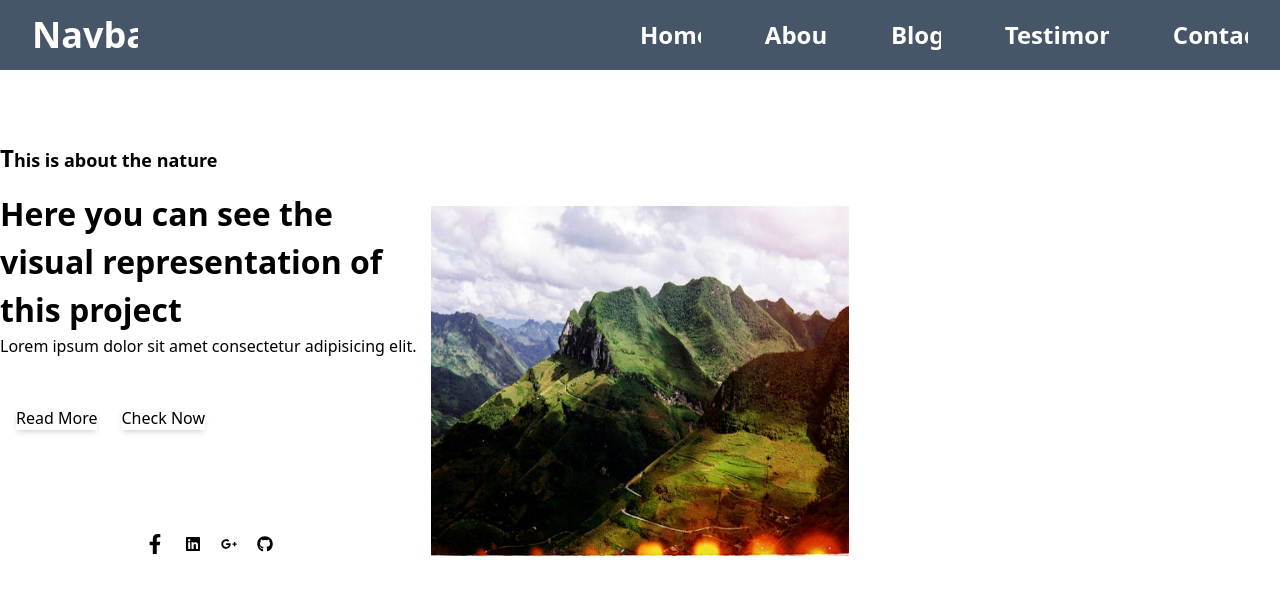
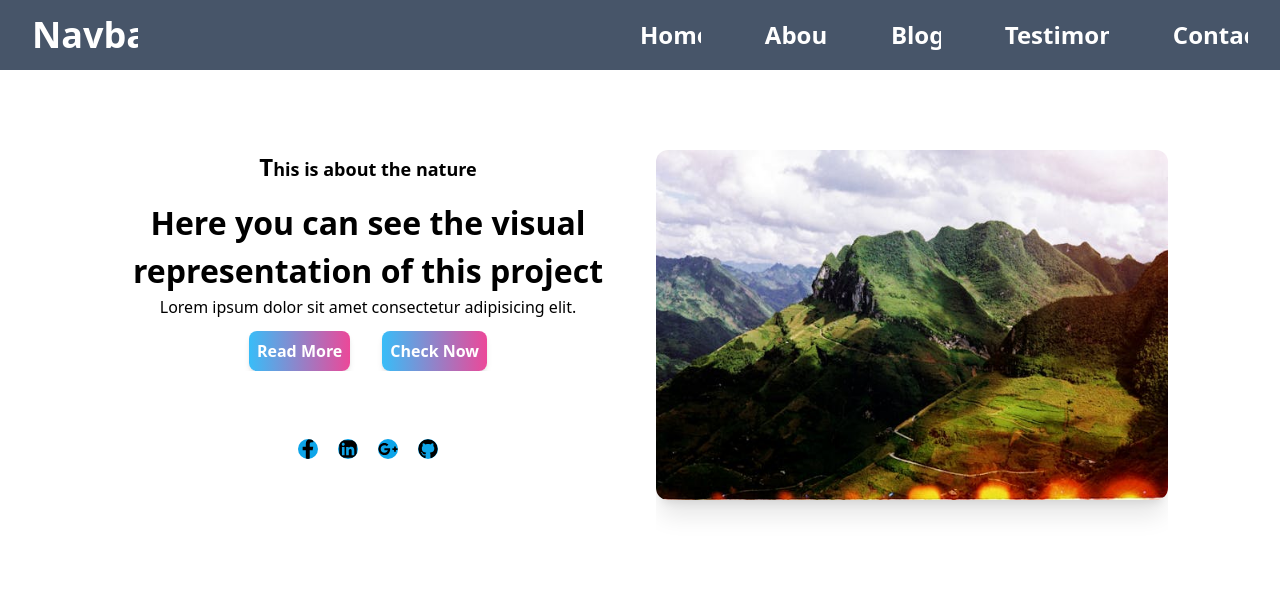
Before and after one commit to neelendrareddy9001/json_webtoken-authentication, a React (Create React App) app in the folder client/: page / in a window 1280 px wide. Shown: the top 594 px of the page. Built offline with nearby package versions, Linux system fonts and the light colour scheme.

Commit message:
new styles modified

```diff
--- a/client/src/Components/Home/Home.jsx
+++ b/client/src/Components/Home/Home.jsx
@@ -7,17 +7,20 @@ import { FaGithub } from "react-icons/fa";
 import {motion} from 'framer-motion'
 
 
+import {Link} from 'react-router-dom';
+
+
 const Home = () => {
   return (
     <section className='section-container mx-auto home min-h-[70vh]'>
       {/* //flex gap-12 items-center justify-between mdd:flex-col */}
       <div className=' section-grid'>
-        <div className='sm:text-center'>
+        <div className=' text-center flex justify-center flex-col'>
           <motion.h1
             initial={{ opacity: 0, translateX: '-200px' }}
             animate={{ opacity: 1, translateX: '0px' }}
             transition={{
-              duration: 0.4,
+              duration: 0.6,
               delay: 0.5,
               ease: [0, 0.71, 0.2, 1.01],
             }}
@@ -27,15 +30,15 @@ const Home = () => {
             animate={{ opacity: 1, translateX: '0px' }}
             transition={{
               duration: 0.8,
-              delay: 0.7,
+              delay: 0.9,
               ease: [0, 0.71, 0.2, 1.01],
             }}
           >Here you can see the visual representation of this project</motion.h4>
           <p>
             Lorem ipsum dolor sit amet consectetur adipisicing elit.
           </p>
-          <div className="btns flex py-12 gap-6 p-4 sm:flex-col sm:gap-3">
-            <button className='btn shadow-md'>Read More</button>
+          <div className="btns">
+            <button className='btn shadow-md'><Link to='/'>Read More</Link></button>
             <button className="btn shadow-md">Check Now</button>
           </div>
           <div className="social-icons flex items-center justify-center gap-5 py-14">
@@ -46,7 +49,7 @@ const Home = () => {
           </div>
         </div>
          <div className='py-20'>
-          <img src={ImgPex} alt="" className='w-[520px] h-[350px]'  />
+          <img src={ImgPex} alt="" className='w-[520px] h-[350px] rounded-xl hover:border-2 shadow-xl'  />
         </div>
       </div>
     </section>
--- a/client/src/index.css
+++ b/client/src/index.css
@@ -36,13 +36,16 @@ body {
 /* section */
 @layer components {
   .section-container {
-    @apply py-14
+    @apply px-28
   }
 }
+
+/* grid */
 @layer components {
   .section-grid {
-    @apply grid md:grid-cols-3 gap-3
+    @apply grid md:grid-cols-2 gap-8
   }
+
   .item-img {
     @apply w-28 h-28 rounded-full bg-black
   }
@@ -104,3 +107,17 @@ ul li a:hover{
     @apply text-blue-500 bg-black
   }
 }
+
+
+
+@layer components {
+  .btns {
+    @apply px-12 my-3 flex gap-8 justify-center items-center
+  }
+  .btn {
+    @apply bg-gradient-to-r from-sky-400 font-semibold to-pink-500 text-white rounded-lg p-2
+  }
+  .icon {
+    @apply w-5 h-5 rounded-full bg-sky-500
+  }
+}
--- a/client/src/pages/About/About.jsx
+++ b/client/src/pages/About/About.jsx
@@ -1,6 +1,8 @@
 import React from "react";
 import { motion } from "framer-motion";
 import AboutI from "../../images/pexels.jpeg";
+
+import { Link } from "react-router-dom";
 
 const About = () => {
   return (
@@ -33,9 +35,9 @@ const About = () => {
               industry. Lorem Ipsum has been the industry's standard dummy text
               ever since the 1500s, when an unknown
             </p>
-            <div className="m-4">
-              <button className="btn">Get Started</button>
-              <button className="btn">View More</button>
+            <div className="m-4 btns">
+             <button className="btn"><Link to='/'>Get Started</Link></button>
+             <button className="btn">View More</button>
             </div>
           </div>
           {/* image section */}
--- a/client/src/pages/Blog/Blog.jsx
+++ b/client/src/pages/Blog/Blog.jsx
@@ -17,13 +17,13 @@ const Blog = () => {
         Blog
       </motion.h2>
       <div className="">
-        <div className='section-grid'>
+        <div className='flex justify-around'>
           {/* image section */}
           <div className=' bg-sky-500 w-1/2'>
             <h2>Catelog</h2>
           </div>
           {/* content section */}
-          <div className='grid grid-cols-2 gap-14'>
+          <div className='grid grid-cols-2'>
             <div className='bg-red-500 item'>React</div>
             <div className='bg-blue-400 item'>Javascript</div>
             <div className='bg-green-500 item'>Bootstrap</div>
```
